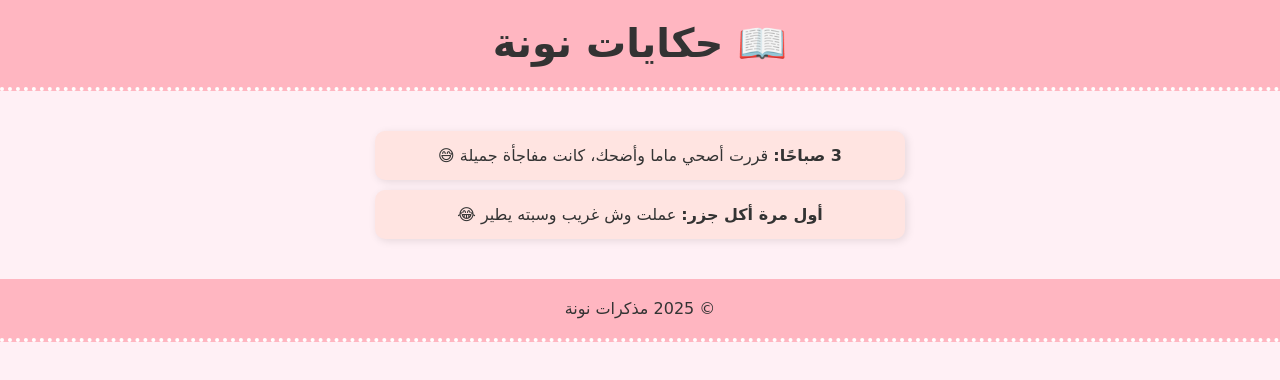
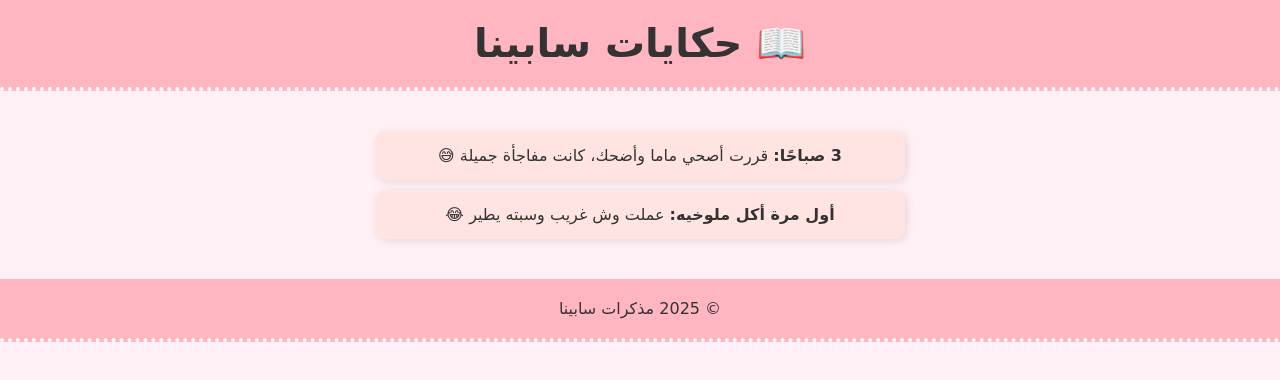
Before and after one commit to Youssef-net/sabina, a plain HTML site: page stories.html in a window 1280 px wide. Drawn offline with Linux system fonts and the light colour scheme.

Commit message:
Update stories.html

```diff
--- a/stories.html
+++ b/stories.html
@@ -2,12 +2,12 @@
 <html lang="ar" dir="rtl">
 <head>
   <meta charset="UTF-8">
-  <title>حكايات نونة</title>
+  <title>حكايات سابينا</title>
   <link rel="stylesheet" href="style.css">
 </head>
 <body>
   <header>
-    <h1>📖 حكايات نونة</h1>
+    <h1>📖 حكايات سابينا</h1>
   </header>
 
   <section class="timeline">
@@ -15,12 +15,12 @@
       <strong>3 صباحًا:</strong> قررت أصحي ماما وأضحك، كانت مفاجأة جميلة 😅
     </div>
     <div class="event">
-      <strong>أول مرة أكل جزر:</strong> عملت وش غريب وسبته يطير 😂
+      <strong>أول مرة أكل ملوخيه:</strong> عملت وش غريب وسبته يطير 😂
     </div>
   </section>
 
   <footer>
-    &copy; 2025 مذكرات نونة
+    &copy; 2025 مذكرات سابينا
   </footer>
 </body>
 </html>
```
